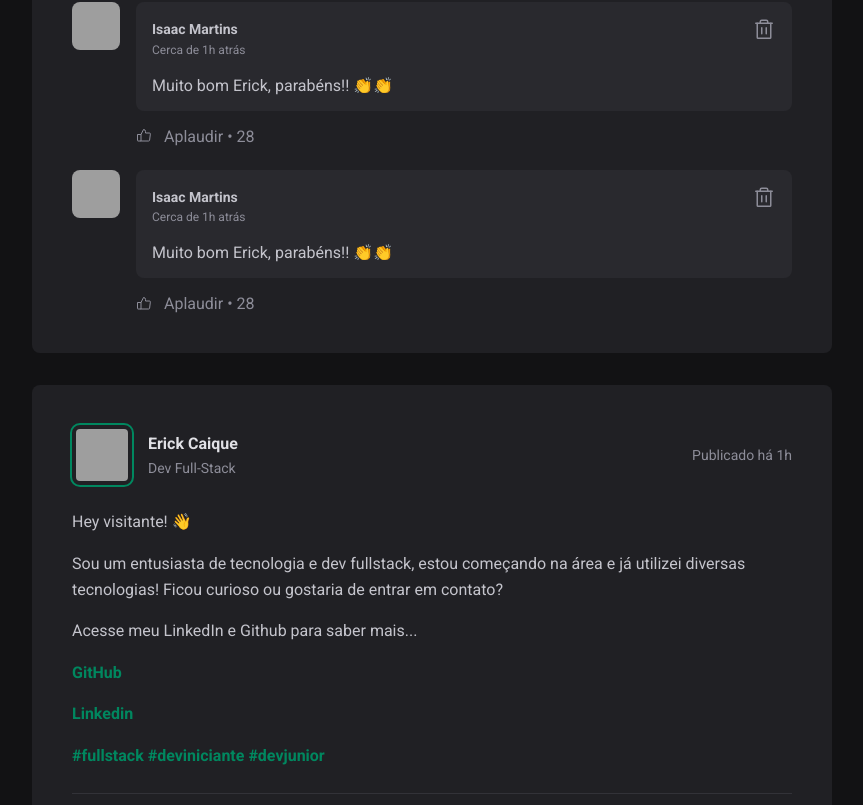
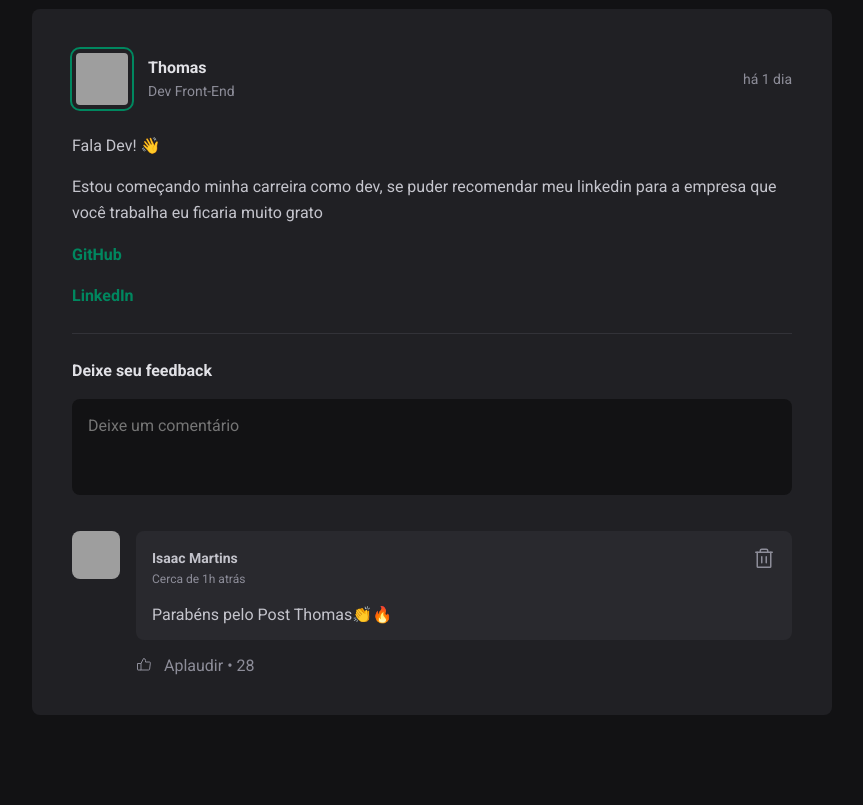
Before and after one commit to DevZank/Ignite-Feed, a React (Vite) app: page / in a window 1280 px wide. Shown: the part 875-1680 px from the top of the page, without its empty margins (352-1215 px from the left). After the commit the page ends 1622 px from the top, so only its background shows below. Built offline with nearby package versions, Linux system fonts and the light colour scheme; grey boxes are pictures that could not be loaded.

Commit message:
Adicionando mais Funcionalidades

```diff
--- a/index.html
+++ b/index.html
@@ -5,10 +5,10 @@
   <meta charset="UTF-8" />
   <link rel="preconnect" href="https://fonts.googleapis.com" />
   <link rel="preconnect" href="https://fonts.gstatic.com" crossorigin />
-  <link rel="icon" type="image/svg+xml" href="/vite.svg" />
+  <link rel="icon" type="image/svg+xml" href="./src/assets/ignite-logo.svg" />
   <meta name="viewport" content="width=device-width, initial-scale=1.0" />
   <link href="https://fonts.googleapis.com/css2?family=Roboto:wght@400;700&display=swap" rel="stylesheet" />
-  <title>Vite + React</title>
+  <title>Ignite Feed</title>
 </head>
 
 <body>
--- a/package.json
+++ b/package.json
@@ -10,6 +10,7 @@
     "preview": "vite preview"
   },
   "dependencies": {
+    "date-fns": "^3.3.1",
     "phosphor-icons": "^1.4.2",
     "phosphor-react": "^1.4.1",
     "react": "^18.2.0",
--- a/src/App.jsx
+++ b/src/App.jsx
@@ -5,6 +5,51 @@ import { Comment } from "./components/Comment"
 import styles from "./App.module.css"
 import "./global.css"
 
+const posts = [
+  {
+    id: 1,
+    author: {
+      avatarUrl: 'https://github.com/leckliss.png',
+      name: 'Erick',
+      role: 'Dev Full-Stack',
+    },
+    content: [
+      {type: 'paragraph', content: 'Hey visitante! 👋'},
+
+      {type: 'paragraph', content: 'Sou um entusiasta de tecnologia e dev fullstack, estou começando na área e já utilizei diversas tecnologias! Ficou curioso ou gostaria de entrar em contato?'},
+      {type: 'paragraph', content: 'Acesse meu LinkedIn e Github para saber mais...'},
+
+      {type: 'github', content: 'GitHub', link: 'https://github.com/leckliss'},
+      {type: 'linkedin', content: 'LinkedIn', link: 'https://br.linkedin.com/in/erick-caique-091264221'},
+    ],
+    // link: {
+    //   linkedin: 'https://br.linkedin.com/in/erick-caique-091264221',
+    //   github: 'https://github.com/leckliss',
+    // },
+    publishedAt: new Date('2024-01-24 14:55:38'),
+  },
+  {
+    id: 2,
+    author: {
+      avatarUrl: 'https://github.com/thomasdevsp.png',
+      name: 'Thomas',
+      role: 'Dev Front-End',
+    },
+    content: [
+      {type: 'paragraph', content: 'Fala Dev! 👋'},
+
+      {type: 'paragraph', content: `Estou começando minha carreira como dev, se puder recomendar meu linkedin \n para a empresa que você trabalha eu ficaria muito grato`},
+
+      {type: 'github', content: 'GitHub', link: 'https://github.com/thomasdevsp'},
+      {type: 'linkedin', content: 'LinkedIn', link: 'https://br.linkedin.com/in/thomas-sampaio'},
+    ],
+    // link: {
+    //   linkedin: 'https://br.linkedin.com/in/thomas-sampaio',
+    //   github: 'https://github.com/thomasdevsp',
+    // },
+    publishedAt: new Date('2024-01-23 12:15:49'),
+  },
+]
 
 export function App() {
   return (
@@ -14,10 +59,16 @@ export function App() {
       <div className={styles.wrapper}>
         <Sidebar />
         <main>
-          <Post/>
-
-          <Post/>
-          <Post/>
+            {posts.map(post => {
+              return (
+                <Post
+                  key={post.id}
+                  author={post.author}
+                  content={post.content}
+                  publishedAt={post.publishedAt}
+                />
+              )
+            })}
         </main>
       </div>
     </div>
--- a/src/components/Comment.jsx
+++ b/src/components/Comment.jsx
@@ -2,7 +2,11 @@ import { ThumbsUp, Trash } from 'phosphor-react';
 import styles from './Comment.module.css';
 import { Avatar } from './Avatar';
 
-export function Comment() {
+export function Comment({ content, onDeleteComment }) {
+    function handleDeleteComment() {
+        onDeleteComment(content);
+    }
+
     return (
         <div className={styles.comment}>
             <Avatar hasBorder={false} src='https://github.com/devzank.png' />
@@ -15,12 +19,12 @@ export function Comment() {
                             <time title='24 de Janeiro às 14:55h' dateTime='2024-01-24 14:55:38'>Cerca de 1h atrás</time>
                         </div>
 
-                        <button title='Deletar comentário'>
+                        <button onClick={handleDeleteComment} title='Deletar comentário'>
                             <Trash size={24} />
                         </button>
                     </header>
 
-                    <p>Muito bom Erick, parabéns!! 👏👏</p>
+                    <p>{content}</p>
                 </div>
 
                 <footer>
--- a/src/components/Post.jsx
+++ b/src/components/Post.jsx
@@ -1,43 +1,81 @@
 import styles from './Post.module.css';
-import { Comment } from "./Comment"
+import { format, formatDistanceToNow } from 'date-fns';
+import ptBR from 'date-fns/locale/pt-BR';
+import { Comment } from "./Comment";
 import { Avatar } from './Avatar';
+import { useState } from 'react';
 
-export function Post(){
+export function Post({author, content, publishedAt, link}){
+    const [comments, setComments] = useState([
+        `Parabéns pelo Post ${author.name}👏🔥`,
+    ]);
+
+    const [newCommentText, setNewCommentText] = useState('');
+
+    const publishedDateFormatted = format(publishedAt, "d 'de' LLLL 'às' HH:mm'h'", {
+        locale: ptBR,
+    })
+
+    const publishedDateRelativeToNow = formatDistanceToNow(publishedAt, {
+        locale: ptBR,
+        addSuffix: true,
+    });
+
+    function handleCreateNewComment() {
+        event.preventDefault();
+
+        setComments([...comments, newCommentText]);
+        setNewCommentText('');
+    }
+
+    function handleNewCommentChange() {
+        setNewCommentText(event.target.value);
+    }
+
+    function deleteComment(commentToDelete) {
+        const commentsWithoutDeletedOne = comments.filter(comment =>{
+            return comment !== commentToDelete;
+        })
+
+        setComments(commentsWithoutDeletedOne);
+    }
+
     return (
         <article className={styles.post}>
             <header>
                 <div className={styles.author}>
-                    <Avatar src='https://github.com/leckliss.png'/>
+                    <Avatar src={author.avatarUrl}/>
                     <div className={styles.authorInfo}>
-                        <strong>Erick Caique</strong>
-                        <span>Dev Full-Stack</span>
+                        <strong>{author.name}</strong>
+                        <span>{author.role}</span>
                     </div>
                 </div>
 
-                <time title='24 de Janeiro às 14:55h' dateTime='2024-01-24 14:55:38'>Publicado há 1h</time>
+                <time title={publishedDateFormatted} dateTime={publishedAt.toISOString()}>
+                    {publishedDateRelativeToNow}
+                </time>
             </header>
 
             <div className={styles.content}>
-                <p> Hey visitante! 👋 </p>
-
-                <p> Sou um entusiasta de tecnologia e dev fullstack, estou começando na área e já utilizei diversas tecnologias! Ficou curioso ou gostaria de entrar em contato? </p>
-                <p> Acesse meu LinkedIn e Github para saber mais... </p>
-
-                <p> <a href='https://github.com/leckliss' target='_blank'> GitHub </a> </p>
-                <p> <a href='https://br.linkedin.com/in/erick-caique-091264221' target='_blank'> Linkedin </a> </p>
-
-                <p>
-                    <a href=''>#fullstack</a> {' '}
-                    <a href=''>#deviniciante</a> {' '}
-                    <a href=''>#devjunior</a>
-                </p>
+                {content.map(line => {
+                    if (line.type === 'paragraph') {
+                        return <p key={line.content}>{line.content}</p>;
+                    } else if (line.type === 'linkedin') {
+                        return <p key={line.content}><a href={line.link} target='_blank'>{line.content}</a></p>
+                    } else if (line.type === 'github') {
+                        return <p key={line.content}><a href={line.link} target='_blank'>{line.content}</a></p>
+                    }
+                })}
             </div>
 
-            <form className={styles.commentForm}>
+            <form onSubmit={handleCreateNewComment} className={styles.commentForm}>
                 <strong>Deixe seu feedback</strong>
 
                 <textarea
+                    name='comment'
                     placeholder='Deixe um comentário'
+                    onChange={handleNewCommentChange}
+                    value={newCommentText}
                 />
 
                 <footer>
@@ -46,9 +84,15 @@ export function Post(){
             </form>
 
             <div className={styles.commentList}>
-                <Comment />
-                <Comment />
-                <Comment />
+                {comments.map(comment => {
+                    return (
+                        <Comment
+                            key={comment}
+                            content={comment}
+                            onDeleteComment={deleteComment}
+                        />
+                    )
+                })}
             </div>
         </article>
     )
```
Also changed, not shown: 2 other files (tests, documents, lock files or other folders).
